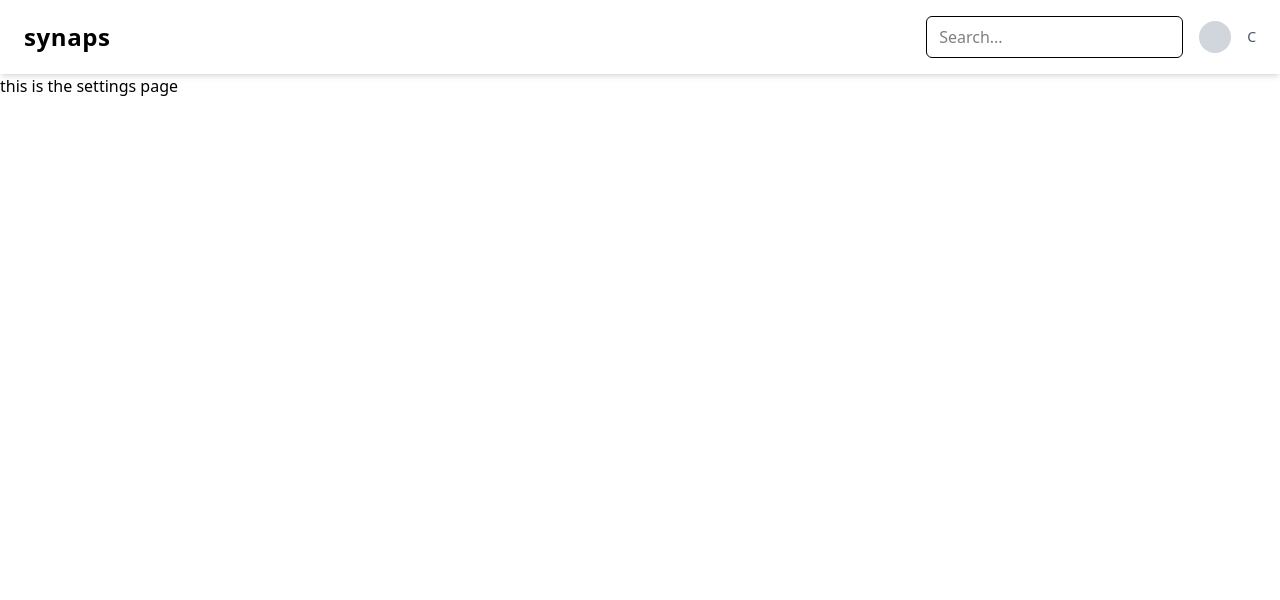
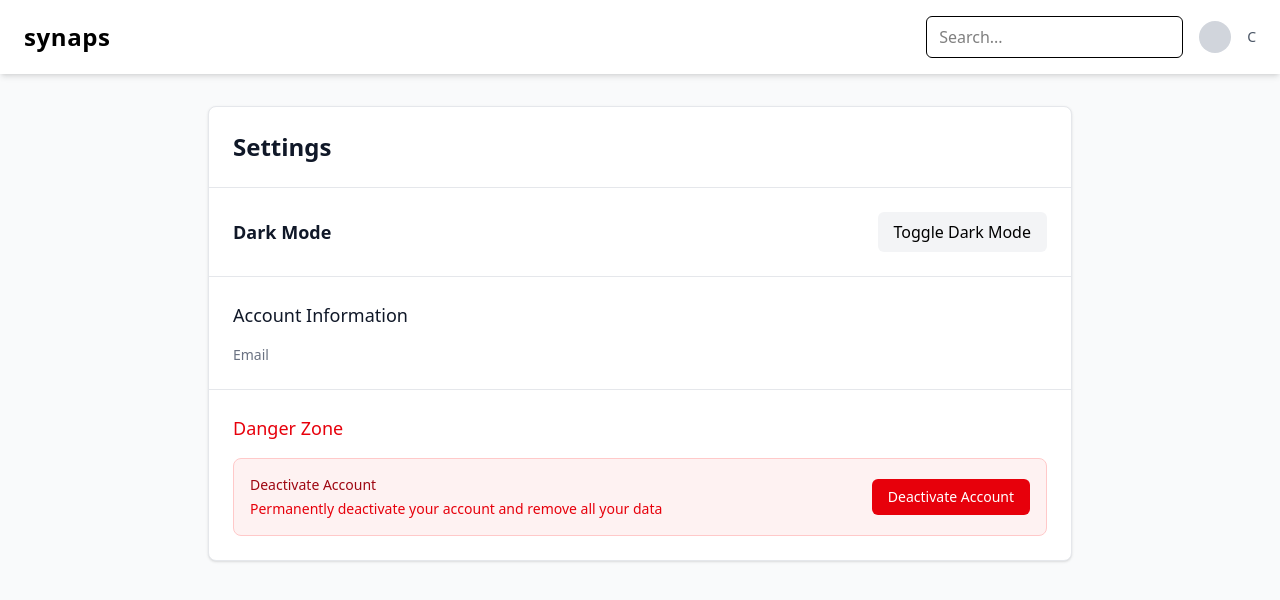
Before and after one commit to mcggEz/synaps, a Next.js app: page /dashboard/settings in a window 1280 px wide. Shown: the top 600 px of the page. Built offline with nearby package versions, Linux system fonts and the light colour scheme; no server answers.

Commit message:
Added Settings Page: Delete account and Dark Mode UI

```diff
--- a/app/dashboard/account/page.tsx
+++ /dev/null
@@ -1,14 +0,0 @@
-import Navbar from '@/components/navbar'
-import React from 'react'
-
-const Account = () => {
-  return (
-    <div>
-        <Navbar />
-        <h1 className="text-2xl font-bold mb-4">Account</h1>
-        <p>Manage your account settings here.</p>
-    </div>
-  )
-}
-
-export default Account
--- a/app/dashboard/settings/page.tsx
+++ b/app/dashboard/settings/page.tsx
@@ -1,10 +1,173 @@
-import React from 'react'
+'use client'
+import React, { useState, useRef, useEffect } from 'react'
+import { useRouter} from 'next/navigation'
 import Navbar from '@/components/navbar'
+import { useUserStore } from '@/store/useUserStore'
+
 const Settings = () => {
+  const user = useUserStore((state) => state.user)
+
+  const [showModal, setShowModal] = useState(false)
+  const [confirmationText, setConfirmationText] = useState('')
+  const modalRef = useRef<HTMLDivElement>(null)
+  const router = useRouter()
+  const CONFIRMATION_PHRASE = 'delete-my-account'
+
+  const handleDeactivateAccount = async () => {
+    if (confirmationText !== CONFIRMATION_PHRASE) return
+    // TODO: Implement account deactivation logic
+    console.log('Account deactivation requested')
+    setShowModal(false)
+    setConfirmationText('') // Reset confirmation text
+    router.push('/')
+  }
+
+  // Handle click outside
+  useEffect(() => {
+    const handleClickOutside = (event: MouseEvent) => {
+      if (modalRef.current && !modalRef.current.contains(event.target as Node)) {
+        setShowModal(false)
+        setConfirmationText('') // Reset confirmation text when closing
+      }
+    }
+
+    if (showModal) {
+      document.addEventListener('mousedown', handleClickOutside)
+    }
+
+    return () => {
+      document.removeEventListener('mousedown', handleClickOutside)
+    }
+  }, [showModal])
+
   return (
-    <div>
+    <div className="min-h-screen bg-gray-50">
       <Navbar />
-        this is the settings page
+      <div className="max-w-4xl mx-auto px-4 py-8">
+        <div className="bg-white rounded-lg shadow-sm border border-gray-200">
+          <div className="p-6 border-b border-gray-200">
+            <h1 className="text-2xl font-semibold text-gray-900">Settings</h1>
+          </div>
+
+          <div className="p-6 border-b border-gray-200 flex items-center justify-between">
+            <h2 className="text-lg font-semibold text-gray-900">Dark Mode</h2>
+            <button className='bg-gray-100 px-4 py-2 rounded-md'>Toggle Dark Mode</button>
+          </div>
+
+
+
+            <div className="divide-y divide-gray-200">
+              {/* Account Section */}
+              <div className="p-6">
+                <h2 className="text-lg font-medium text-gray-900 mb-4">Account Information</h2>
+                <div className="space-y-4">
+                  <div className="flex items-center">
+                    <div className="w-24 text-sm font-medium text-gray-500">Email</div>
+                    <div className="text-sm text-gray-900">
+                      {user?.email}
+                    </div>
+                  </div>
+
+                </div>
+              </div>
+
+              {/* Danger Zone */}
+              <div className="p-6">
+                <h2 className="text-lg font-medium text-red-600 mb-4">Danger Zone</h2>
+                <div className="bg-red-50 border border-red-200 rounded-lg p-4">
+                  <div className="flex items-center justify-between">
+                    <div>
+                      <h3 className="text-sm font-medium text-red-800">Deactivate Account</h3>
+                      <p className="text-sm text-red-600 mt-1">
+                        Permanently deactivate your account and remove all your data
+                      </p>
+                    </div>
+                    <button
+                      onClick={() => setShowModal(true)}
+                      className="px-4 py-2 text-sm font-medium text-white bg-red-600 rounded-md hover:bg-red-700 focus:outline-none focus:ring-2 focus:ring-offset-2 focus:ring-red-500"
+                    >
+                      Deactivate Account
+                    </button>
+                  </div>
+                </div>
+              </div>
+            </div>
+
+        </div>
+      </div>
+
+      {/* Enhanced Modal */}
+      {showModal && (
+        <div className="fixed inset-0 bg-black/60 backdrop-blur-sm flex items-center justify-center z-50">
+          <div
+            ref={modalRef}
+            className="bg-white rounded-lg p-6 max-w-md w-full mx-4 relative shadow-2xl transform transition-all"
+          >
+            {/* Close button */}
+            <button
+              onClick={() => {
+                setShowModal(false)
+                setConfirmationText('') // Reset confirmation text when closing
+              }}
+              className="absolute top-4 right-4 text-gray-400 hover:text-gray-600 transition-colors"
+            >
+              <svg
+                className="w-6 h-6"
+                fill="none"
+                stroke="currentColor"
+                viewBox="0 0 24 24"
+              >
+                <path
+                  strokeLinecap="round"
+                  strokeLinejoin="round"
+                  strokeWidth={2}
+                  d="M6 18L18 6M6 6l12 12"
+                />
+              </svg>
+            </button>
+
+            <div className="pr-8">
+              <h2 className="text-xl font-semibold text-gray-900 mb-4">Deactivate Account</h2>
+              <p className="text-gray-600 mb-4">
+                Are you sure you want to deactivate your account? This action cannot be undone.
+              </p>
+              <p className="text-sm text-gray-500 mb-4">
+                To confirm, please type <span className="font-mono bg-gray-100 px-2 py-1 rounded">delete-my-account</span> below:
+              </p>
+              <input
+                type="text"
+                value={confirmationText}
+                onChange={(e) => setConfirmationText(e.target.value)}
+                placeholder="Type delete-my-account"
+                className="w-full px-3 py-2 border border-gray-300 rounded-md focus:outline-none focus:ring-2 focus:ring-red-500 focus:border-transparent"
+              />
+            </div>
+
+            <div className="flex justify-end space-x-4 mt-6">
+              <button
+                onClick={() => {
+                  setShowModal(false)
+                  setConfirmationText('') // Reset confirmation text when closing
+                }}
+                className="px-4 py-2 text-sm font-medium text-gray-700 bg-gray-100 rounded-md hover:bg-gray-200 focus:outline-none focus:ring-2 focus:ring-offset-2 focus:ring-gray-500 transition-colors"
+              >
+                Cancel
+              </button>
+              <button
+                onClick={handleDeactivateAccount}
+                disabled={confirmationText !== CONFIRMATION_PHRASE}
+                className={`px-4 py-2 text-sm font-medium text-white rounded-md focus:outline-none focus:ring-2 focus:ring-offset-2 transition-colors ${
+                  confirmationText === CONFIRMATION_PHRASE
+                    ? 'bg-red-600 hover:bg-red-700 focus:ring-red-500'
+                    : 'bg-red-400 cursor-not-allowed'
+                }`}
+              >
+                Deactivate Account
+              </button>
+            </div>
+          </div>
+        </div>
+      )}
     </div>
   )
 }
--- a/components/navbar.tsx
+++ b/components/navbar.tsx
@@ -57,14 +57,7 @@ const Navbar = () => {
                     Dashboard
                   </Link>
                 </li>
-                <li>
-                  <Link
-                    href="/dashboard/account"
-                    className="flex items-center gap-2 px-4 py-2 hover:bg-gray-100 transition-colors duration-150"
-                  >
-                    Account
-                  </Link>
-                </li>
+
                 <li>
                   <Link
                     href="/dashboard/settings"
```
Also changed, not shown: app/api/handle-deactivate-account/route.ts (added).
